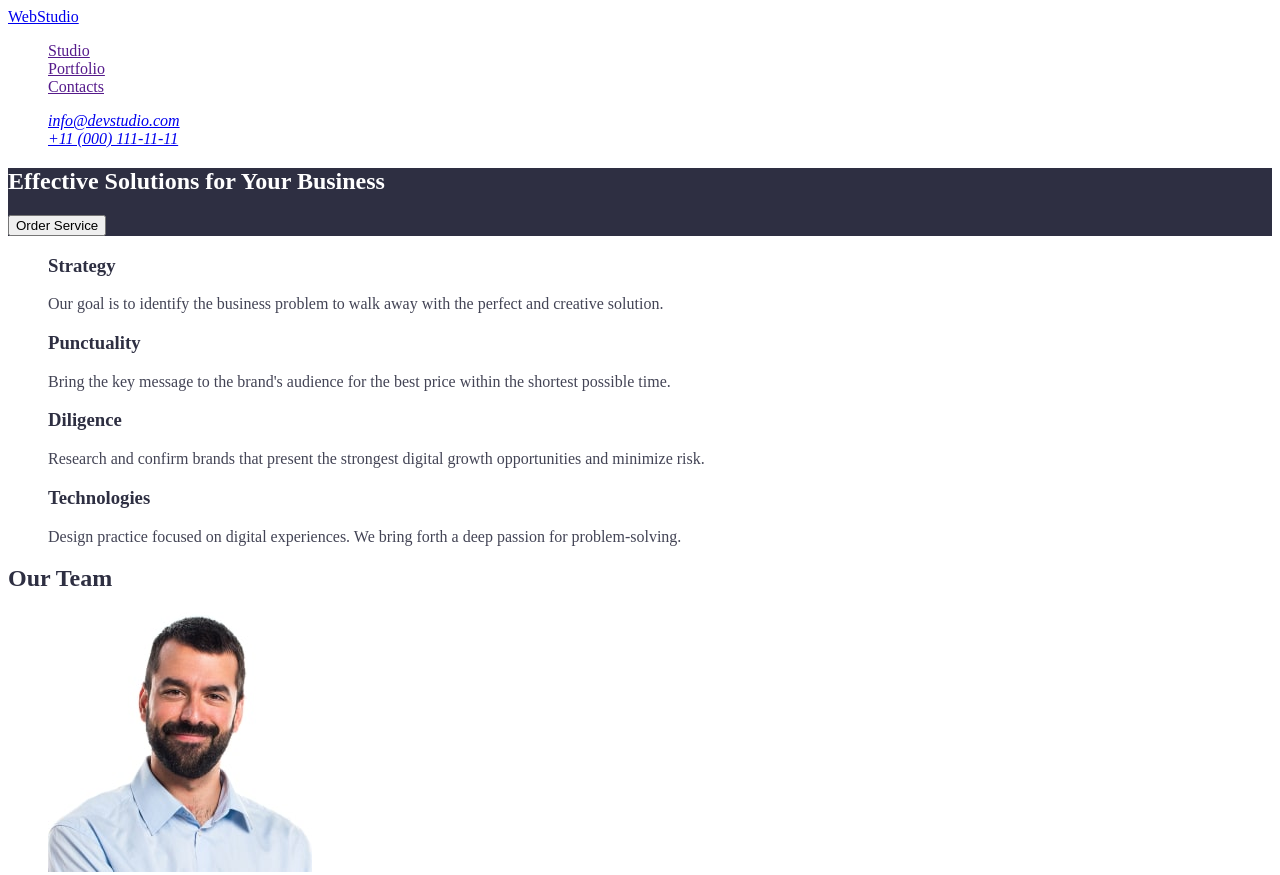
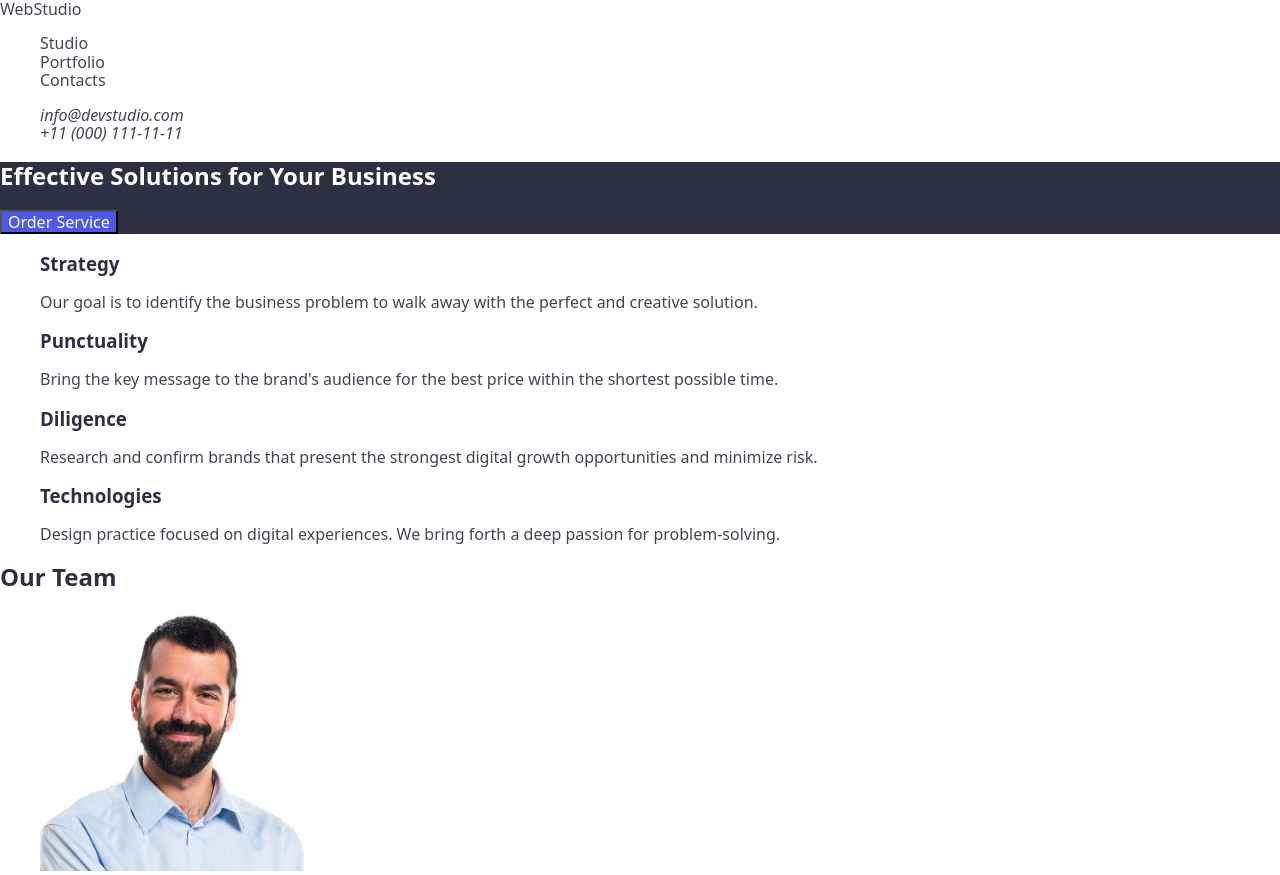
Before and after one commit to AndriyTkh/goit-markup-hw-02, a plain HTML site: page index.html in a window 1280 px wide. Shown: the top 875 px of the page. Drawn offline with nearby package versions, Linux system fonts and the light colour scheme.

Commit message:
fonts-loaded

```diff
--- a/index.html
+++ b/index.html
@@ -6,6 +6,11 @@
     <meta name="viewport" content="width=device-width, initial-scale=1.0">
     <title>Document</title>
     <link rel="stylesheet" href="styles.css"/>
+    <link rel="stylesheet" href="https://cdnjs.cloudflare.com/ajax/libs/modern-normalize/2.0.0/modern-normalize.min.css"/>
+    <link rel="preconnect" href="https://fonts.googleapis.com">
+    <link rel="preconnect" href="https://fonts.gstatic.com" crossorigin>
+    <link href="https://fonts.googleapis.com/css2?family=Raleway:wght@700&family=Roboto:wght@400;500;700&display=swap"
+        rel="stylesheet">
 </head>
 
 <body>
@@ -29,7 +34,7 @@
         <section class="efective-solutions">
             <h1>Effective Solutions
                 for Your Business</h1>
-            <button type="button">Order Service</button>
+            <button class="efective-solutions-button" type="button">Order Service</button>
         </section>
         <section>
             <h2 hidden>Core values</h2>
--- a/styles.css
+++ b/styles.css
@@ -1,6 +1,9 @@
 body{
     background-color: #FFFFFF;
     color: #434455;
+}
+header{
+    color: #2E2F42;
 }
 footer{
     background-color: #2E2F42;
@@ -15,8 +18,19 @@ h2,h3{
 ul{
     list-style-type: none;
 }
+a{
+    text-decoration: none;
+    color: #434455;
+}
+nav{
+    color: #2E2F42;
+}
 
 
 .efective-solutions{
     background-color: #2E2F42;
 }
+.efective-solutions-button{
+    background-color: #4D5AE5;
+    color: #FFFFFF;
+}
```
